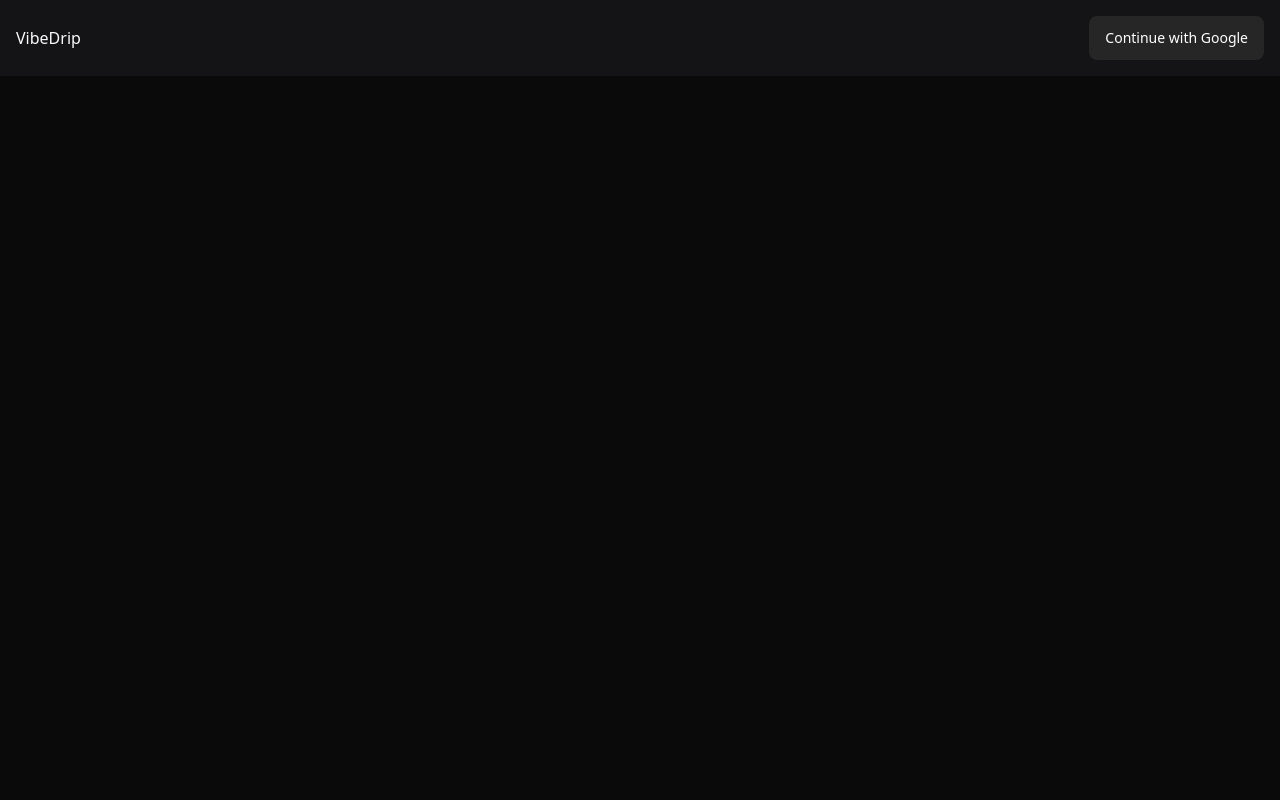
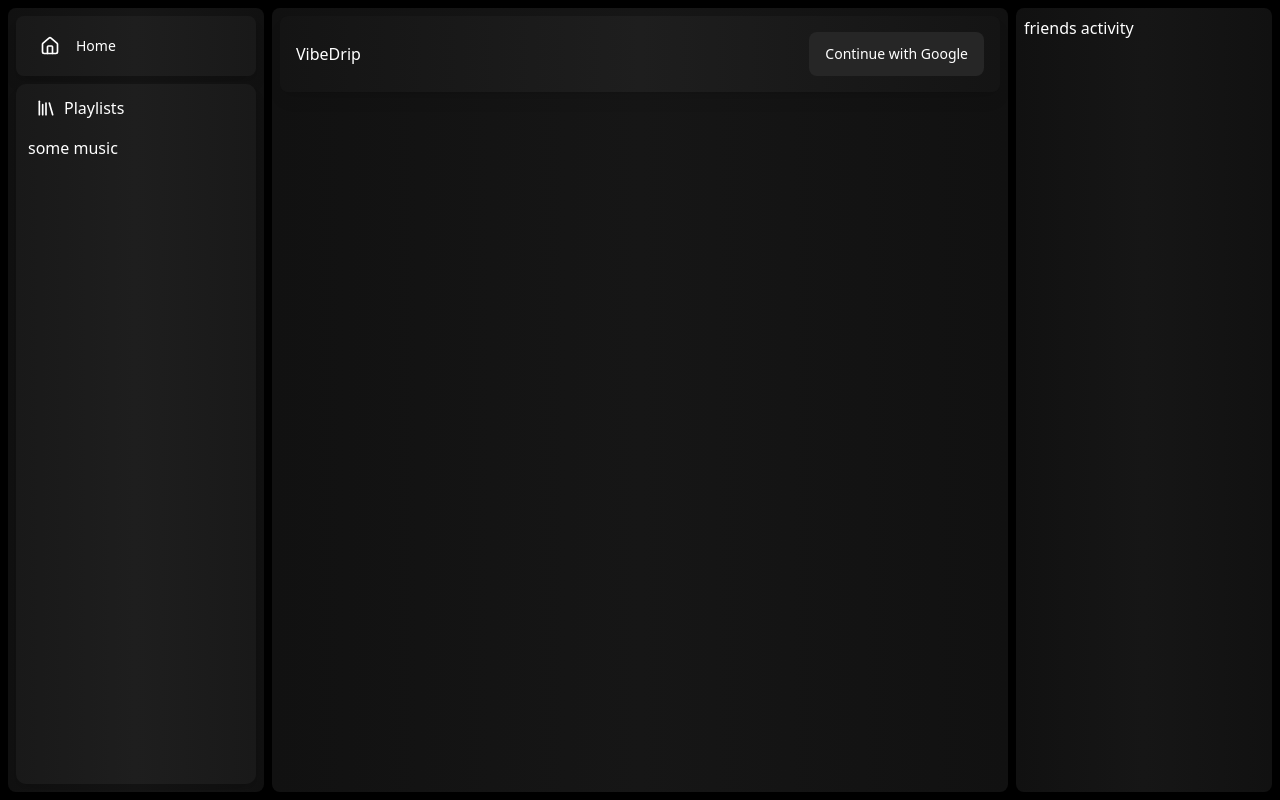
Before and after one commit to samikshasuryawanshi/VibeDrip-SpotifyClone, a React (Vite) app in the folder frontend/: page / in a window 1280 px wide. Built offline with nearby package versions, Linux system fonts and the light colour scheme; no server answers.

Commit message:
implemneted chat and home ui

```diff
--- a/frontend/package.json
+++ b/frontend/package.json
@@ -11,6 +11,7 @@
   },
   "dependencies": {
     "@clerk/clerk-react": "^5.53.3",
+    "@radix-ui/react-scroll-area": "^1.2.10",
     "@radix-ui/react-slot": "^1.2.3",
     "@tailwindcss/postcss": "^4.1.15",
     "axios": "^1.13.1",
@@ -21,6 +22,7 @@
     "postcss": "^8.5.6",
     "react": "^19.2.0",
     "react-dom": "^19.1.1",
+    "react-resizable-panels": "^3.0.6",
     "react-router-dom": "^7.9.4",
     "router": "^2.2.0",
     "tailwind-merge": "^3.3.1",
--- a/frontend/src/App.tsx
+++ b/frontend/src/App.tsx
@@ -2,15 +2,24 @@ import { Route, Routes } from 'react-router-dom';
 import HomePage from './pages/home/HomePage';
 import AuthCallbackPage from './pages/auth-callback/AuthCallbackPage';
 import { AuthenticateWithRedirectCallback } from '@clerk/clerk-react';
+import MainLayout from './layout/MainLayout';
+import ChatPage from './pages/chat/ChatPAge';
 
 export default function App() {
   return (
     <Routes>
-      <Route path="/" element={<HomePage />} />
       <Route path="/sso-callback" element={<AuthenticateWithRedirectCallback
       signUpForceRedirectUrl={"/auth-callback"}
       />} />
       <Route path="/auth-callback" element={<AuthCallbackPage />} />
+
+
+      <Route element={<MainLayout />}>
+       <Route path="/" element={<HomePage />} />
+       <Route path="/chat" element={<ChatPage />} />
+      </Route>
+
+
     </Routes>
   );
 }
--- a/frontend/src/components/Topbar.tsx
+++ b/frontend/src/components/Topbar.tsx
@@ -7,7 +7,7 @@ const Topbar = () => {
     const isAdmin = false; // Replace with actual admin check logic
 
   return (
-    <div className="flex items-center justify-between p-4 sticky top-0 bg-zinc-900/75 z-10 backdrop-blur-md">
+    <div className="flex items-center justify-between p-4 sticky top-0  bg-[linear-gradient(to_right,rgb(20,20,20),rgb(30,30,30),rgb(20,20,20))] shadow-lg  z-10 rounded-md backdrop-blur-md">
        <div className="flex gap-2 items-center">
          VibeDrip
        </div>
--- /dev/null
+++ b/frontend/src/components/skeletons/PaylistSkeleton.tsx
@@ -0,0 +1,12 @@
+const PlaylistSkeleton = () => {
+	return Array.from({ length: 10 }).map((_, i) => (
+		<div key={i} className='p-2 rounded-md flex items-center gap-3'>
+			<div className='w-12 h-12 bg-zinc-800 rounded-md flex-shrink-0 animate-pulse' />
+			<div className='flex-1 min-w-0 hidden md:block space-y-2'>
+				<div className='h-4 bg-zinc-800 rounded animate-pulse w-3/4' />
+				<div className='h-3 bg-zinc-800 rounded animate-pulse w-1/2' />
+			</div>
+		</div>
+	));
+};
+export default PlaylistSkeleton;
--- /dev/null
+++ b/frontend/src/components/ui/resizable.tsx
@@ -0,0 +1,54 @@
+import * as React from "react"
+import { GripVerticalIcon } from "lucide-react"
+import * as ResizablePrimitive from "react-resizable-panels"
+
+import { cn } from "@/lib/utils"
+
+function ResizablePanelGroup({
+  className,
+  ...props
+}: React.ComponentProps<typeof ResizablePrimitive.PanelGroup>) {
+  return (
+    <ResizablePrimitive.PanelGroup
+      data-slot="resizable-panel-group"
+      className={cn(
+        "flex h-full w-full data-[panel-group-direction=vertical]:flex-col",
+        className
+      )}
+      {...props}
+    />
+  )
+}
+
+function ResizablePanel({
+  ...props
+}: React.ComponentProps<typeof ResizablePrimitive.Panel>) {
+  return <ResizablePrimitive.Panel data-slot="resizable-panel" {...props} />
+}
+
+function ResizableHandle({
+  withHandle,
+  className,
+  ...props
+}: React.ComponentProps<typeof ResizablePrimitive.PanelResizeHandle> & {
+  withHandle?: boolean
+}) {
+  return (
+    <ResizablePrimitive.PanelResizeHandle
+      data-slot="resizable-handle"
+      className={cn(
+        "bg-border focus-visible:ring-ring relative flex w-px items-center justify-center after:absolute after:inset-y-0 after:left-1/2 after:w-1 after:-translate-x-1/2 focus-visible:ring-1 focus-visible:ring-offset-1 focus-visible:outline-hidden data-[panel-group-direction=vertical]:h-px data-[panel-group-direction=vertical]:w-full data-[panel-group-direction=vertical]:after:left-0 data-[panel-group-direction=vertical]:after:h-1 data-[panel-group-direction=vertical]:after:w-full data-[panel-group-direction=vertical]:after:translate-x-0 data-[panel-group-direction=vertical]:after:-translate-y-1/2 [&[data-panel-group-direction=vertical]>div]:rotate-90",
+        className
+      )}
+      {...props}
+    >
+      {withHandle && (
+        <div className="bg-border z-10 flex h-4 w-3 items-center justify-center rounded-xs border">
+          <GripVerticalIcon className="size-2.5" />
+        </div>
+      )}
+    </ResizablePrimitive.PanelResizeHandle>
+  )
+}
+
+export { ResizablePanelGroup, ResizablePanel, ResizableHandle }
--- /dev/null
+++ b/frontend/src/components/ui/scroll-area.tsx
@@ -0,0 +1,56 @@
+import * as React from "react"
+import * as ScrollAreaPrimitive from "@radix-ui/react-scroll-area"
+
+import { cn } from "@/lib/utils"
+
+function ScrollArea({
+  className,
+  children,
+  ...props
+}: React.ComponentProps<typeof ScrollAreaPrimitive.Root>) {
+  return (
+    <ScrollAreaPrimitive.Root
+      data-slot="scroll-area"
+      className={cn("relative", className)}
+      {...props}
+    >
+      <ScrollAreaPrimitive.Viewport
+        data-slot="scroll-area-viewport"
+        className="focus-visible:ring-ring/50 size-full rounded-[inherit] transition-[color,box-shadow] outline-none focus-visible:ring-[3px] focus-visible:outline-1"
+      >
+        {children}
+      </ScrollAreaPrimitive.Viewport>
+      <ScrollBar />
+      <ScrollAreaPrimitive.Corner />
+    </ScrollAreaPrimitive.Root>
+  )
+}
+
+function ScrollBar({
+  className,
+  orientation = "vertical",
+  ...props
+}: React.ComponentProps<typeof ScrollAreaPrimitive.ScrollAreaScrollbar>) {
+  return (
+    <ScrollAreaPrimitive.ScrollAreaScrollbar
+      data-slot="scroll-area-scrollbar"
+      orientation={orientation}
+      className={cn(
+        "flex touch-none p-px transition-colors select-none",
+        orientation === "vertical" &&
+          "h-full w-2.5 border-l border-l-transparent",
+        orientation === "horizontal" &&
+          "h-2.5 flex-col border-t border-t-transparent",
+        className
+      )}
+      {...props}
+    >
+      <ScrollAreaPrimitive.ScrollAreaThumb
+        data-slot="scroll-area-thumb"
+        className="bg-border relative flex-1 rounded-full"
+      />
+    </ScrollAreaPrimitive.ScrollAreaScrollbar>
+  )
+}
+
+export { ScrollArea, ScrollBar }
--- /dev/null
+++ b/frontend/src/layout/MainLayout.tsx
@@ -0,0 +1,33 @@
+import { ResizableHandle, ResizablePanel, ResizablePanelGroup } from "@/components/ui/resizable";
+import { Outlet } from "react-router-dom";
+import LeftSideBar from "./components/leftSideBar";
+
+const MainLayout = () =>{
+    const isMobile = false;
+    return <div className="h-screen bg-black text-white flex flex-col">
+        <ResizablePanelGroup direction="horizontal" className="flex-1 flex h-full overflow-hidden p-2">
+            {/* left SideBar */}
+            <ResizablePanel defaultSize={20} minSize={isMobile ? 0 : 10} maxSize={30} className="bg-[linear-gradient(to_right,rgb(17,17,17),rgb(22,22,22),rgb(17,17,17))] rounded-md p-2">
+                <LeftSideBar />
+            </ResizablePanel>
+
+            <ResizableHandle className="w-2 bg-black rounded-lg transition-colors" />
+
+            {/* Main Content */}
+            <ResizablePanel defaultSize={isMobile ? 80 : 60} className="bg-[linear-gradient(to_right,rgb(17,17,17),rgb(22,22,22),rgb(17,17,17))] rounded-md p-2">
+                <Outlet />
+            </ResizablePanel>
+
+            <ResizableHandle className="w-2 bg-black rounded-lg transition-colors" />
+
+
+            {/* Right SideBar */}
+            <ResizablePanel defaultSize={20} minSize={0} maxSize={25} collapsedSize={0} className="bg-[linear-gradient(to_right,rgb(17,17,17),rgb(22,22,22),rgb(17,17,17))]  rounded-md p-2">
+                friends activity
+            </ResizablePanel>
+
+
+        </ResizablePanelGroup>
+    </div>
+}
+export default MainLayout;
--- /dev/null
+++ b/frontend/src/layout/components/LeftSideBar.tsx
@@ -0,0 +1,68 @@
+import { buttonVariants } from "@/components/ui/button"
+import { cn } from "@/lib/utils"
+import { SignedIn } from "@clerk/clerk-react"
+import {ScrollArea} from "@/components/ui/scroll-area"
+import { HomeIcon, Library, MessageCircleIcon } from "lucide-react"
+import { Link } from "react-router-dom"
+import PaylistSkeleton from "@/components/skeletons/PaylistSkeleton"
+
+const leftSideBar = () => {
+
+    const isLoading = false;
+
+
+  return <div className="h-full flex flex-col gap-2">
+    {/* Navigation menu */}
+
+    <div className="rounded-md bg-[linear-gradient(to_right,rgb(25,25,25),rgb(30,30,30),rgb(25,25,25))] shadow-lg p-3">
+        <div className="space-y-3">
+            <Link to={"/"}
+            className={cn(buttonVariants({
+                variant: "ghost",
+                className: "w-full justify-start text-white hover:bg-zinc-700"
+            }))}
+            >
+              <HomeIcon className="mr-2 size-5" />
+              <span className="hidden md:inline">Home</span>
+            </Link>
+
+
+            <SignedIn>
+                 <Link to={"/chat"}
+                    className={cn(buttonVariants({
+                        variant: "ghost",
+                        className: "w-full justify-start text-white hover:bg-zinc-700"
+                    }))}
+                    >
+                    <MessageCircleIcon className="mr-2 size-5" />
+                    <span className="hidden md:inline">Message</span>
+                </Link>
+            </SignedIn>
+        </div>
+    </div>
+
+
+    {/* library section */}
+    <div className="flex-1 rounded-lg bg-[linear-gradient(to_right,rgb(25,25,25),rgb(30,30,30),rgb(25,25,25))] p-3 shadow-lg">
+        <div className="flex items-center justify-between mb-4">
+            <div className="flex items-center text-white px-2">
+                <Library className="size-5 mr-2" />
+                <span className="hidden md:inline">Playlists</span>
+            </div>
+        </div>
+
+
+        <ScrollArea className="h-[calc(100vh-300px)]">
+            <div className="space-y-2">
+                {isLoading ? <PaylistSkeleton /> : "some music"}
+            </div>
+        </ScrollArea>
+    </div>
+
+
+
+  </div>
+
+}
+
+export default leftSideBar
--- a/frontend/src/pages/auth-callback/AuthCallbackPage.tsx
+++ b/frontend/src/pages/auth-callback/AuthCallbackPage.tsx
@@ -2,25 +2,30 @@ import { Card, CardContent } from "@/components/ui/card"
 import { axiosInstance } from "@/lib/axios";
 import { useUser } from "@clerk/clerk-react";
 import { Loader } from "lucide-react"
-import { useEffect } from "react"
+import { useEffect, useRef } from "react"
 import { useNavigate } from "react-router-dom";
 
 const AuthCallbackPage = () => {
 
   const {isLoaded,user} = useUser();
   const navigate = useNavigate();
+  const syncAttempted = useRef(false);
 
   useEffect(() => {
     const syncUser = async () => {
+      if(!isLoaded || !user || syncAttempted.current) return;
+
       try {
 
-        if(!isLoaded || !user) return;
+        syncAttempted.current = true;
+
         await axiosInstance.post("/auth/callback",{
           id: user.id,
           firstName: user.firstName,
           lastName: user.lastName,
           imageUrl: user.imageUrl
-        })
+        });
+
 
       } catch (error) {
         console.log("Error in auth callback", error);
--- /dev/null
+++ b/frontend/src/pages/chat/ChatPage.tsx
@@ -0,0 +1,4 @@
+const ChatPage = () => {
+    return <div>Chat Page</div>;
+}
+export default ChatPage;
```
Also changed, not shown: 2 other files (tests, documents, lock files or other folders).
